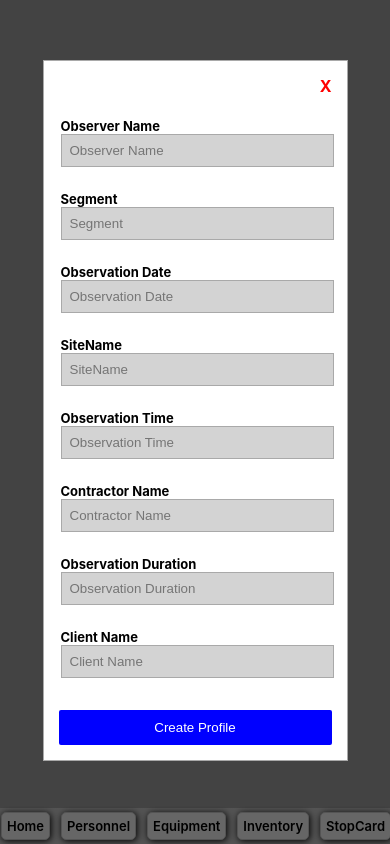
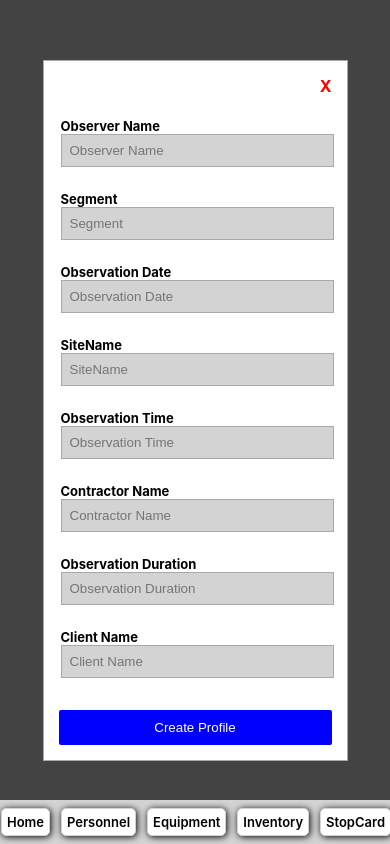
Before and after one commit to Alexcoder/abrican01, a React (Create React App) app: page /createProfile in a window 390 px wide. Built offline with nearby package versions, Linux system fonts and the light colour scheme.

Commit message:
first commit 7

```diff
--- a/src/Component_Abrican/SideBar/sideBarAbrican.css
+++ b/src/Component_Abrican/SideBar/sideBarAbrican.css
@@ -9,7 +9,8 @@
     border-right: 0.5px solid lightgray;
     display: flex;
     flex-direction: column ;
-    gap: 30px
+    gap: 30px;
+    z-index: 1000;
 }
 @media screen and (max-width: 720px) {
     .sideBarContainer{
@@ -18,7 +19,7 @@
         right: 0;
         bottom: 0;
         width: 100%;
-        padding: 4px 1px 4px 1px;
+        padding: 8px 1px 8px 1px;
         flex-direction: row ;
         min-height: 0px;
         gap: 2px;
```
